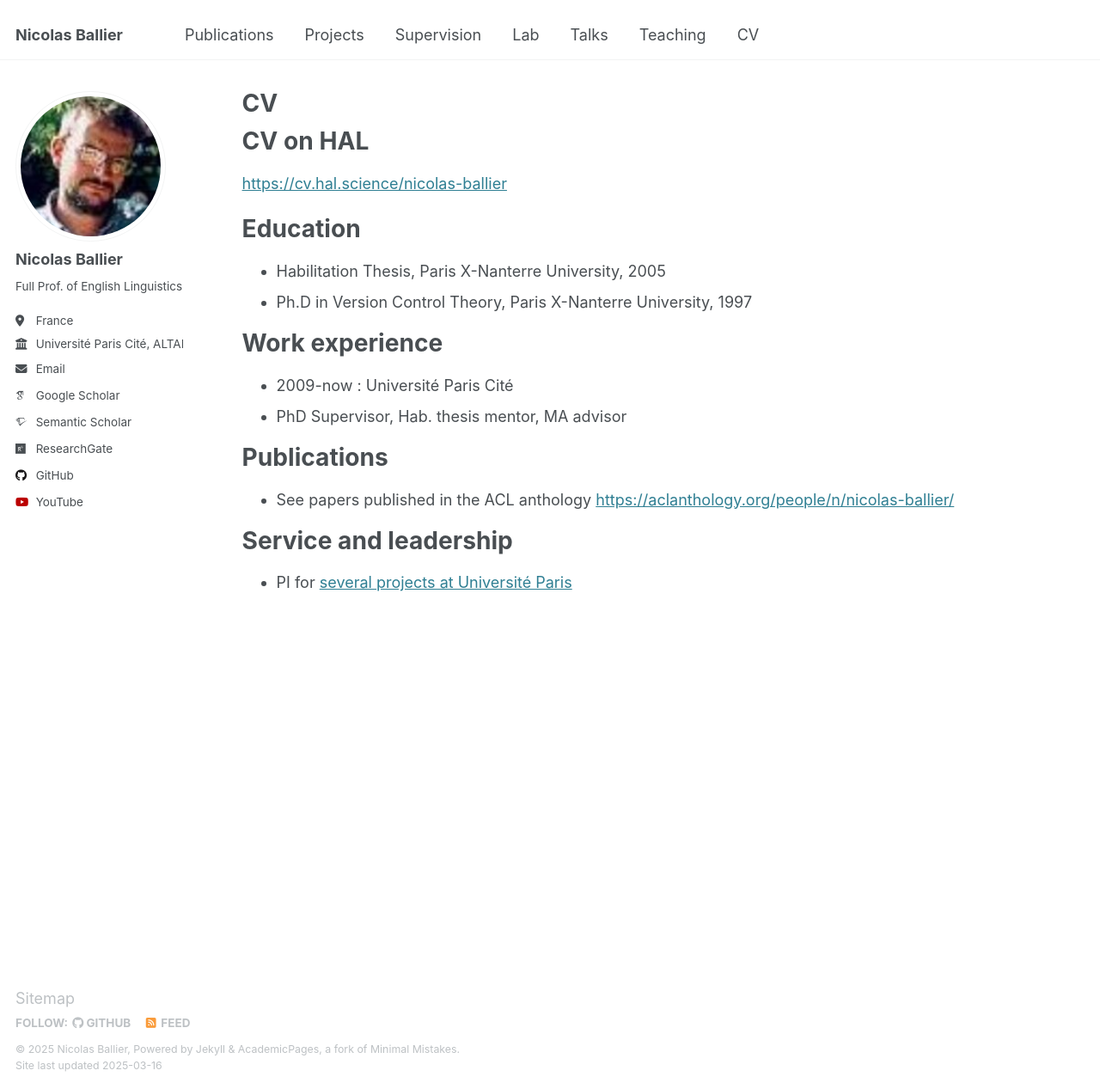
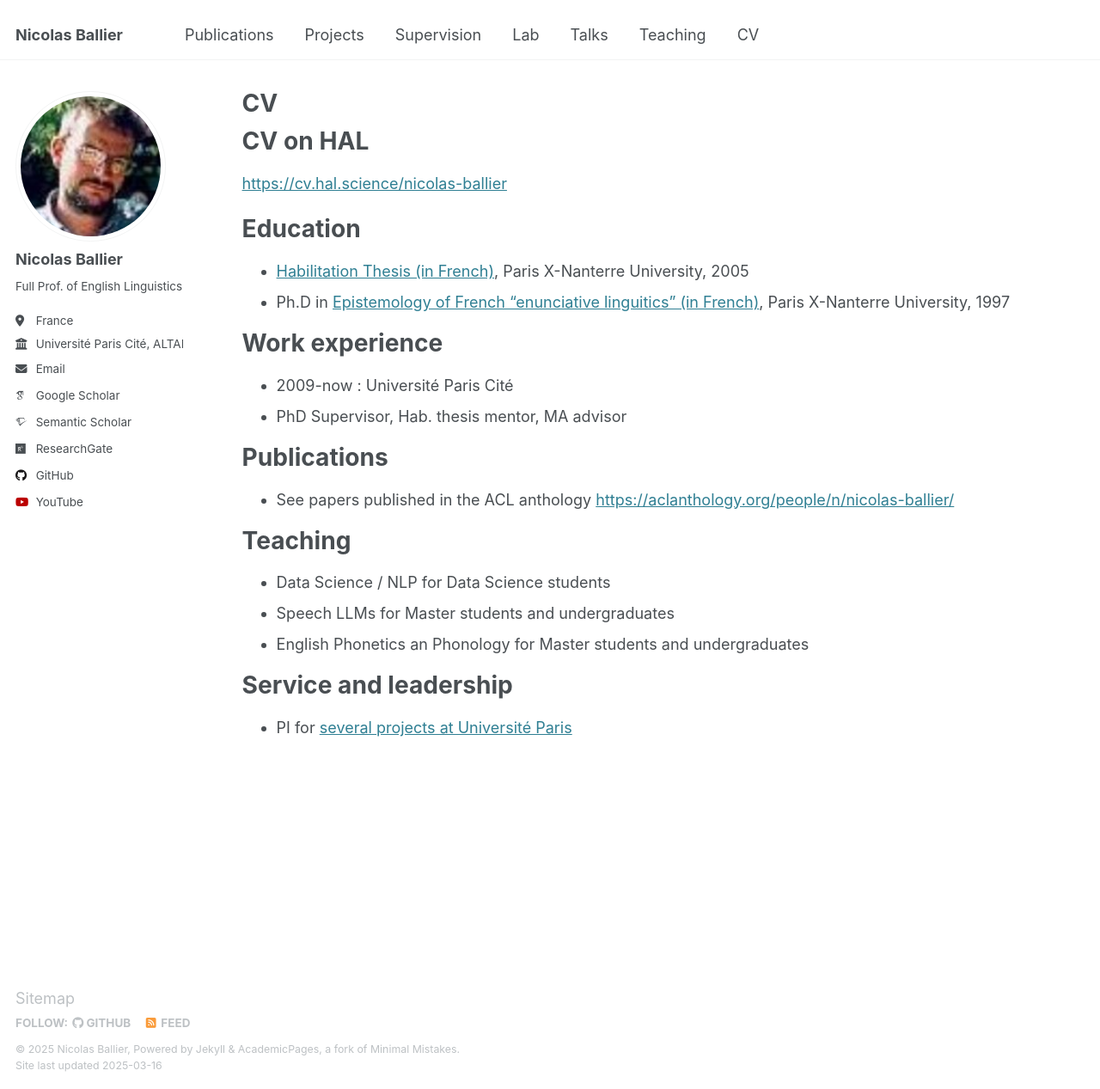
Before and after one commit to nballier/nballier.github.io, a Jekyll site: the page built from _pages/cv.md, in a window 1280 px wide and 1267 px high. Shown: the whole window at 86% size. Built offline with Jekyll 4.4.1, drawn with Linux system fonts in a browser that asks for light colours; some web fonts are replaced.

Commit message:
Update cv.md

```diff
--- a/_pages/cv.md
+++ b/_pages/cv.md
@@ -16,8 +16,8 @@ CV on HAL
 
 Education
 ======
-* Habilitation Thesis, Paris X-Nanterre University, 2005
-* Ph.D in Version Control Theory, Paris X-Nanterre University, 1997
+* [Habilitation Thesis (in French)](https://u-paris.hal.science/tel-01277523/document){:target="_blank"}, Paris X-Nanterre University, 2005
+* Ph.D in [Epistemology of French "enunciative linguitics" (in French)](https://hal.science/tel-01277490/){:target="_blank"}, Paris X-Nanterre University, 1997
 
 Work experience
 ======
@@ -27,9 +27,16 @@ Work experience
 
 Publications
 ======
- * See papers published in the ACL anthology <https://aclanthology.org/people/n/nicolas-ballier/>
+ * See papers published in the ACL anthology <https://aclanthology.org/people/n/nicolas-ballier/>{:target="_blank"}
+
+
+**Teaching**
+======
+ * Data Science / NLP for Data Science students
+ * Speech LLMs for Master students and undergraduates
+ * English Phonetics an Phonology for Master students and undergraduates
 
 
 Service and leadership
 ======
-* PI for [several projects at Université Paris](https://nballier.github.io//projects/)
+* PI for [several projects at Université Paris](https://nballier.github.io//projects/){:target="_blank"}
```
